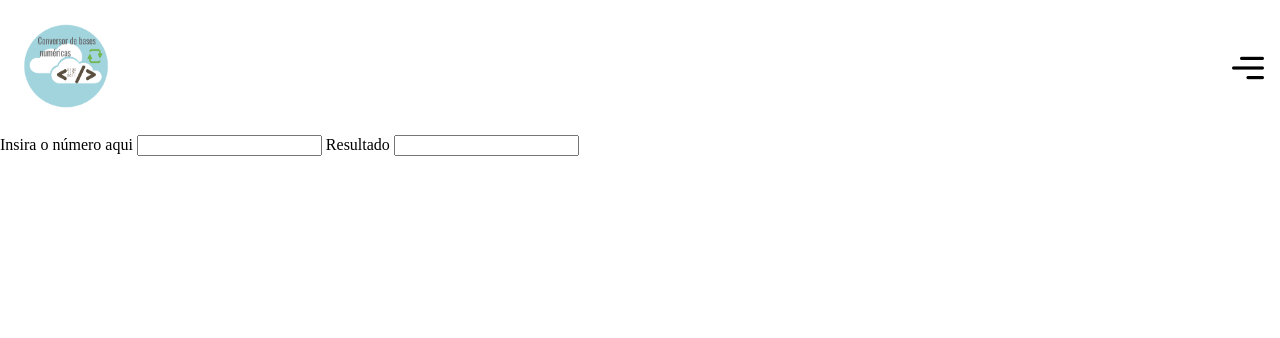
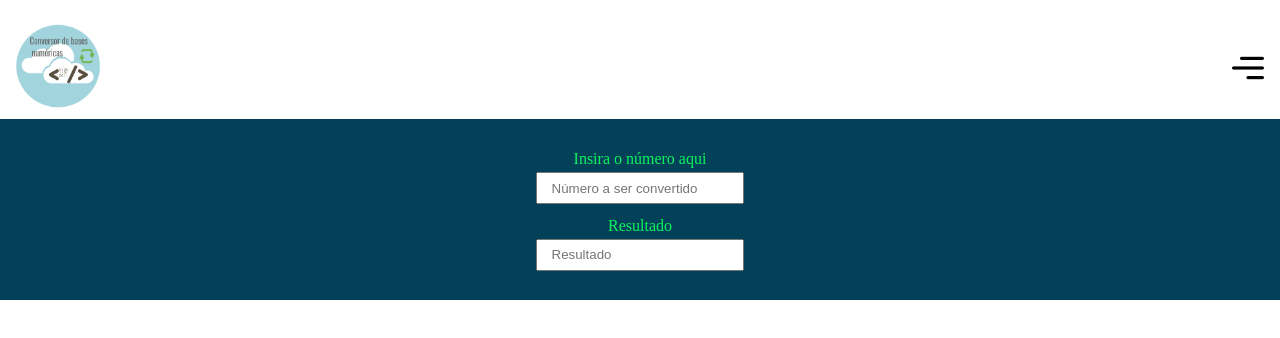
Before and after one commit to MathGPereira/conversor-de-bases, a plain HTML site: page index.html in a window 1280 px wide. Drawn offline with Linux system fonts and the light colour scheme.

Commit message:
Criando o primeiro estilo da sessão principal

```diff
--- a/index.html
+++ b/index.html
@@ -21,9 +21,9 @@
             <form action="#" method="get" autocomplete="off" id="formulario" class="principal__formulario">
                 <fieldset form="formulario" class="formulario__agrupamento">
                     <label for="numero-inserido" class="agrupamento__rotulo">Insira o número aqui</label>
-                    <input type="number" name="numero-inserido" id="numero-inserido" class="agrupamento__input">
+                    <input type="number" name="numero-inserido" id="numero-inserido" class="agrupamento__input" placeholder="Número a ser convertido" required>
                     <label for="numero-convertido" class="agrupamento__rotulo">Resultado</label>
-                    <input type="text" name="numero-convertido" id="numero-convertido" class="agrupamento__input">
+                    <input type="text" name="numero-convertido" id="numero-convertido" class="agrupamento__input" placeholder="Resultado" required>
                 </fieldset>
             </form>
         </main>
--- a/public/sass/abstract/_variaveis.scss
+++ b/public/sass/abstract/_variaveis.scss
@@ -4,3 +4,10 @@ $tamanho-da-fonte: 16px;
 $estilo-da-fonte: normal;
 $altura-da-linha-da-fonte: 1.2em;
 $peso-da-fonte: 400;
+
+// Variáveis de cor
+$branco: #FFFFFF;
+$preto: #000000;
+$cor-primaria: #034159;
+$cor-secundaria: #02735E;
+$cor-terciaria: #0CF25D;
--- a/public/sass/style.scss
+++ b/public/sass/style.scss
@@ -1,3 +1,4 @@
+@import "./abstract/variaveis";
 @import "./base/reset";
 @import "./base/base";
 
@@ -5,7 +6,7 @@
     align-items: center;
     display: flex;
     justify-content: space-between;
-    padding: 1em;
+    padding: 1em 1em 0 .5em;
     .titulo__logo {
         height: 100px;
         width: 100px;
@@ -14,3 +15,22 @@
         background: url("../img/icone/hamburguer.png") no-repeat center center / cover;
     }
 }
+
+.principal {
+    background-color: $cor-primaria;
+    box-sizing: border-box;
+    padding: 2em 0 1em 0;
+    text-align: center;
+    &__formulario {
+        width: 100%;
+    }
+    .agrupamento__rotulo {
+        color: $cor-terciaria;
+        display: block;
+        margin-bottom: 5px;
+    }
+    .agrupamento__input {
+        margin-bottom: 1em;
+        padding: .5em 1em;
+    }
+}
```
Also changed, not shown: public/sass/style.css, 1 other file.
